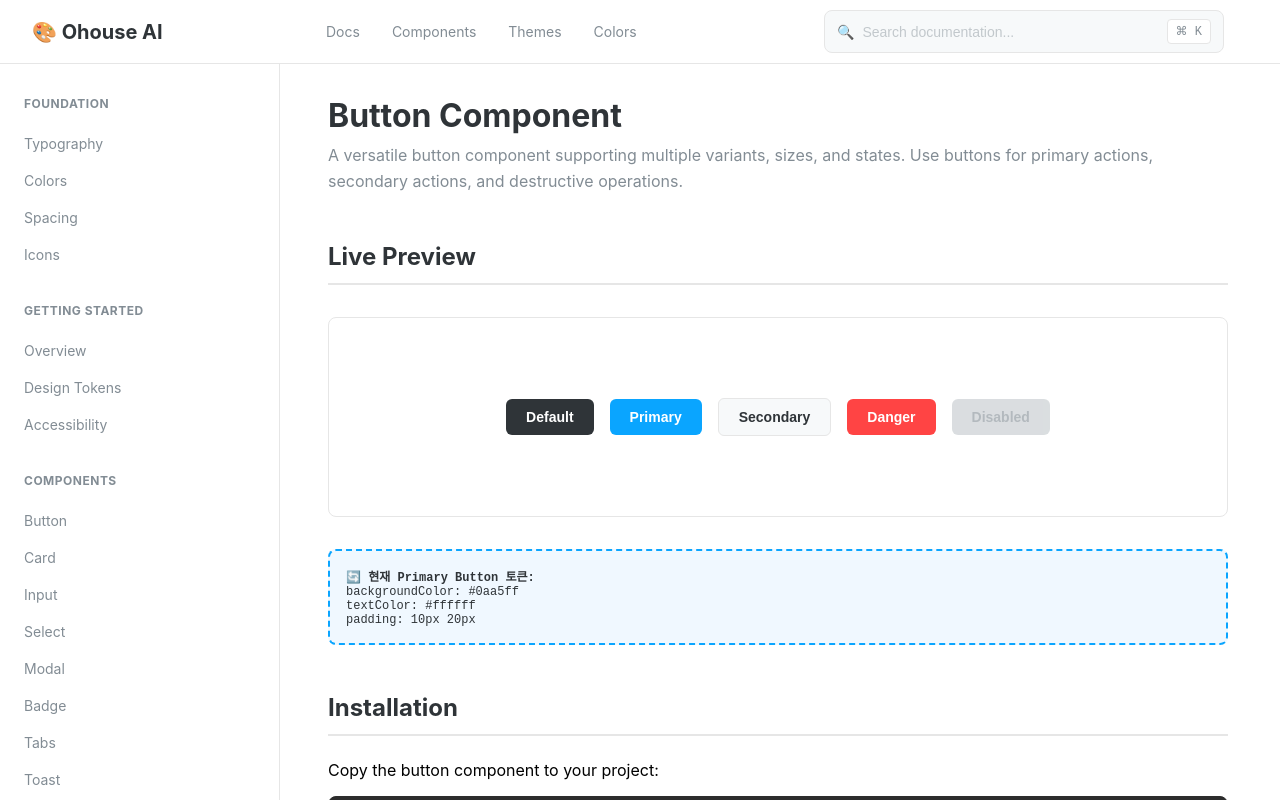
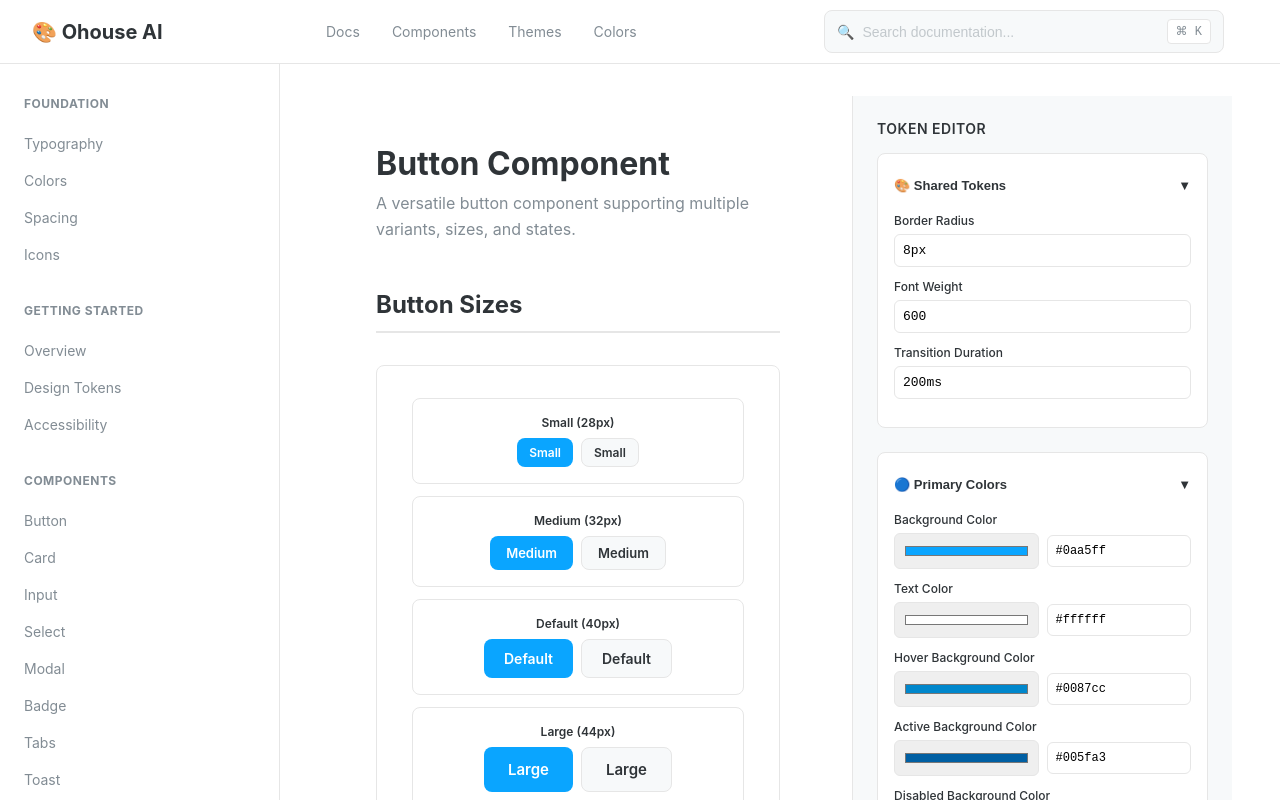
Before and after one commit to ilwonyoon/ohouse_ai_main, a Next.js app in the folder projects/ohouse-ai-app/: page /design-system/components/button in a window 1280 px wide. Built offline with nearby package versions, Linux system fonts and the light colour scheme.

Commit message:
Redesign Button page with right panel editor, shared tokens, and size variants

```diff
--- a/projects/ohouse-ai-app/src/app/design-system/components/button/page.tsx
+++ b/projects/ohouse-ai-app/src/app/design-system/components/button/page.tsx
@@ -4,44 +4,146 @@ import { useState } from 'react';
 import { css } from '@emotion/react';
 import { CodeBlock } from '../CodeBlock';
 import { ComponentPreview } from '../ComponentPreview';
-import { SemanticTokenEditor } from '../SemanticTokenEditor';
 
 export default function ButtonPage() {
-  const [primaryTokens, setPrimaryTokens] = useState({
+  // 모든 버튼이 공유하는 기본 토큰
+  const [sharedTokens, setSharedTokens] = useState({
+    fontWeight: 600,
+    fontFamily: 'Pretendard, -apple-system, BlinkMacSystemFont, sans-serif',
+    transitionDuration: '200ms',
+    borderRadius: '8px',
+  });
+
+  // Primary 버튼 컬러 토큰
+  const [primaryColors, setPrimaryColors] = useState({
     backgroundColor: '#0aa5ff',
     textColor: '#ffffff',
     hoverBackgroundColor: '#0087cc',
-    borderRadius: '6px',
-    padding: '10px 20px',
-    fontSize: '14px',
+    activeBackgroundColor: '#005fa3',
+    disabledBackgroundColor: '#c2c8cc',
+    disabledTextColor: '#828c94',
   });
 
-  const handlePrimaryTokenChange = (tokenKey: string, value: string | number) => {
-    setPrimaryTokens((prev) => ({
-      ...prev,
-      [tokenKey]: value,
-    }));
-  };
-
-  const [secondaryTokens, setSecondaryTokens] = useState({
+  // Secondary 버튼 컬러 토큰
+  const [secondaryColors, setSecondaryColors] = useState({
     backgroundColor: '#f7f9fa',
     textColor: '#2f3438',
     borderColor: '#e6e6e6',
     hoverBackgroundColor: '#f0f8ff',
     hoverTextColor: '#0aa5ff',
-    borderRadius: '6px',
-    padding: '10px 20px',
-    fontSize: '14px',
+    hoverBorderColor: '#0aa5ff',
+    disabledBackgroundColor: '#f5f5f5',
+    disabledTextColor: '#828c94',
+    disabledBorderColor: '#e6e6e6',
   });
 
-  const handleSecondaryTokenChange = (tokenKey: string, value: string | number) => {
-    setSecondaryTokens((prev) => ({
-      ...prev,
-      [tokenKey]: value,
-    }));
-  };
-  const pageStyle = css`
-    max-width: 900px;
+  // 버튼 사이즈 정의
+  const buttonSizes = [
+    { name: 'Small', height: '28px', padding: '6px 12px', fontSize: '12px' },
+    { name: 'Medium', height: '32px', padding: '8px 16px', fontSize: '13px' },
+    { name: 'Default', height: '40px', padding: '10px 20px', fontSize: '14px' },
+    { name: 'Large', height: '44px', padding: '12px 24px', fontSize: '15px' },
+    { name: 'Extra Large', height: '50px', padding: '14px 28px', fontSize: '16px' },
+  ];
+
+  // 레이아웃 스타일
+  const pageContainerStyle = css`
+    display: flex;
+    gap: 24px;
+    height: 100vh;
+  `;
+
+  const mainContentStyle = css`
+    flex: 1;
+    overflow-y: auto;
+    padding: 48px;
+  `;
+
+  const rightPanelStyle = css`
+    width: 380px;
+    background-color: #f7f9fa;
+    border-left: 1px solid #e6e6e6;
+    overflow-y: auto;
+    padding: 24px;
+    position: sticky;
+    top: 0;
+    height: 100vh;
+
+    h3 {
+      margin: 24px 0 16px 0;
+      font-size: 14px;
+      font-weight: 600;
+      color: #2f3438;
+      text-transform: uppercase;
+      letter-spacing: 0.5px;
+    }
+
+    h3:first-child {
+      margin-top: 0;
+    }
+  `;
+
+  const tokenGroupStyle = css`
+    margin-bottom: 24px;
+    padding: 16px;
+    background-color: #ffffff;
+    border-radius: 8px;
+    border: 1px solid #e6e6e6;
+  `;
+
+  const tokenInputGroupStyle = css`
+    margin-bottom: 12px;
+
+    label {
+      display: block;
+      font-size: 12px;
+      font-weight: 500;
+      color: #2f3438;
+      margin-bottom: 6px;
+      text-transform: capitalize;
+    }
+
+    input {
+      width: 100%;
+      padding: 8px;
+      border-radius: 6px;
+      border: 1px solid #e6e6e6;
+      font-size: 13px;
+      font-family: monospace;
+
+      &:focus {
+        outline: none;
+        border-color: #0aa5ff;
+        box-shadow: 0 0 0 3px rgba(10, 165, 255, 0.1);
+      }
+    }
+  `;
+
+  const sizeGridStyle = css`
+    display: grid;
+    grid-template-columns: 1fr;
+    gap: 12px;
+  `;
+
+  const sizeButtonStyle = css`
+    padding: 16px;
+    background-color: #ffffff;
+    border: 1px solid #e6e6e6;
+    border-radius: 8px;
+    text-align: center;
+
+    .label {
+      font-size: 12px;
+      font-weight: 600;
+      color: #2f3438;
+      margin-bottom: 8px;
+    }
+
+    .buttons {
+      display: flex;
+      gap: 8px;
+      justify-content: center;
+    }
   `;
 
   const headingStyle = css`
@@ -102,26 +204,52 @@ export default function ButtonPage() {
     }
   `;
 
-  const buttonExamplesStyle = css`
+  const dropdownStyle = css`
+    margin-bottom: 16px;
+
+    button {
+      width: 100%;
+      padding: 12px;
+      background-color: #ffffff;
+      color: #2f3438;
+      border: 1px solid #e6e6e6;
+      border-radius: 6px;
+      cursor: pointer;
+      font-size: 13px;
+      font-weight: 600;
       display: flex;
-    gap: 12px;
-    flex-wrap: wrap;
+      justify-content: space-between;
       align-items: center;
+      transition: all 0.2s ease;
+
+      &:hover {
+        background-color: #f7f9fa;
+        border-color: #0aa5ff;
+      }
+    }
   `;
 
-  const basicButtonStyle = css`
-    padding: 10px 20px;
-    background-color: #2f3438;
-    color: #ffffff;
+  // 버튼 스타일 생성 함수
+  const createButtonStyle = (
+    backgroundColor: string,
+    textColor: string,
+    hoverBackgroundColor: string,
+    fontSize: string,
+    padding: string
+  ) => css`
+    padding: ${padding};
+    background-color: ${backgroundColor};
+    color: ${textColor};
     border: none;
-    border-radius: 6px;
-    font-size: 14px;
-    font-weight: 600;
+    border-radius: ${sharedTokens.borderRadius};
+    font-size: ${fontSize};
+    font-weight: ${sharedTokens.fontWeight};
+    font-family: ${sharedTokens.fontFamily};
     cursor: pointer;
-    transition: all 200ms ease-out;
+    transition: all ${sharedTokens.transitionDuration} ease-out;
 
     &:hover {
-      background-color: #1a1d21;
+      background-color: ${hoverBackgroundColor};
       box-shadow: 0 2px 8px rgba(0, 0, 0, 0.12);
     }
 
@@ -130,221 +258,63 @@ export default function ButtonPage() {
     }
 
     &:focus-visible {
-      outline: 2px solid #0aa5ff;
+      outline: 2px solid ${backgroundColor};
       outline-offset: 2px;
     }
   `;
 
-  const primaryButtonStyle = css`
-    padding: ${primaryTokens.padding};
-    background-color: ${primaryTokens.backgroundColor};
-    color: ${primaryTokens.textColor};
-    border: none;
-    border-radius: ${primaryTokens.borderRadius};
-    font-size: ${primaryTokens.fontSize};
-    font-weight: 600;
-    cursor: pointer;
-    transition: all 200ms ease-out;
+  const [expandedSections, setExpandedSections] = useState<string[]>(['shared', 'primary']);
 
-    &:hover {
-      background-color: ${primaryTokens.hoverBackgroundColor};
-      box-shadow: 0 2px 8px rgba(10, 165, 255, 0.24);
-    }
-
-    &:active {
-      transform: scale(0.98);
-    }
-
-    &:focus-visible {
-      outline: 2px solid ${primaryTokens.backgroundColor};
-      outline-offset: 2px;
-    }
-  `;
-
-  const secondaryButtonStyle = css`
-    padding: ${secondaryTokens.padding};
-    background-color: ${secondaryTokens.backgroundColor};
-    color: ${secondaryTokens.textColor};
-    border: 1px solid ${secondaryTokens.borderColor};
-    border-radius: ${secondaryTokens.borderRadius};
-    font-size: ${secondaryTokens.fontSize};
-    font-weight: 600;
-    cursor: pointer;
-    transition: all 200ms ease-out;
-
-    &:hover {
-      border-color: ${secondaryTokens.hoverTextColor};
-      color: ${secondaryTokens.hoverTextColor};
-      background-color: ${secondaryTokens.hoverBackgroundColor};
-    }
-
-    &:active {
-      transform: scale(0.98);
-    }
-
-    &:focus-visible {
-      outline: 2px solid ${secondaryTokens.hoverTextColor};
-      outline-offset: 2px;
-    }
-  `;
-
-  const disabledButtonStyle = css`
-    padding: 10px 20px;
-    background-color: #c2c8cc;
-    color: #828c94;
-    border: none;
-    border-radius: 6px;
-    font-size: 14px;
-    font-weight: 600;
-    cursor: not-allowed;
-    opacity: 0.6;
-  `;
-
-  const dangerButtonStyle = css`
-    padding: 10px 20px;
-    background-color: #ff4444;
-    color: #ffffff;
-    border: none;
-    border-radius: 6px;
-    font-size: 14px;
-    font-weight: 600;
-    cursor: pointer;
-    transition: all 200ms ease-out;
-
-    &:hover {
-      background-color: #dd0000;
-    }
-
-    &:active {
-      transform: scale(0.98);
-    }
-
-    &:focus-visible {
-      outline: 2px solid #0aa5ff;
-      outline-offset: 2px;
-    }
-  `;
-
-  const importCode = `import { Button } from '@/components/Button';
-
-export function MyComponent() {
-  return (
-    <Button variant="primary" onClick={() => console.log('Clicked!')}>
-      Click me
-    </Button>
+  const toggleSection = (section: string) => {
+    setExpandedSections((prev) =>
+      prev.includes(section) ? prev.filter((s) => s !== section) : [...prev, section]
     );
-}`;
-
-  const propsCode = `interface ButtonProps extends React.ButtonHTMLAttributes<HTMLButtonElement> {
-  variant?: 'default' | 'primary' | 'secondary' | 'danger';
-  size?: 'sm' | 'md' | 'lg';
-  disabled?: boolean;
-  isLoading?: boolean;
-  children: React.ReactNode;
-}`;
-
-  // 새로운 디버그 패널 스타일
-  const debugPanelStyle = css`
-    margin: 24px 0;
-    padding: 16px;
-    background-color: #f0f8ff;
-    border: 2px dashed #0aa5ff;
-    border-radius: 8px;
-    font-family: monospace;
-    font-size: 12px;
-    color: #2f3438;
-    max-height: 120px;
-    overflow-y: auto;
-  `;
+  };
 
   return (
-    <div css={pageStyle}>
+    <div css={pageContainerStyle}>
+      {/* Main Content */}
+      <div css={mainContentStyle}>
         <h1 css={headingStyle}>Button Component</h1>
         <p css={descriptionStyle}>
           A versatile button component supporting multiple variants, sizes, and states.
-        Use buttons for primary actions, secondary actions, and destructive operations.
         </p>
 
         <div css={sectionStyle}>
-        <h2>Live Preview</h2>
+          <h2>Button Sizes</h2>
           <ComponentPreview>
-          <button css={basicButtonStyle}>Default</button>
-          <button css={primaryButtonStyle}>Primary</button>
-          <button css={secondaryButtonStyle}>Secondary</button>
-          <button css={dangerButtonStyle}>Danger</button>
-          <button css={disabledButtonStyle} disabled>
-            Disabled
+            <div css={sizeGridStyle}>
+              {buttonSizes.map((size) => (
+                <div key={size.name} css={sizeButtonStyle}>
+                  <div className="label">{size.name} ({size.height})</div>
+                  <div className="buttons">
+                    <button css={createButtonStyle(primaryColors.backgroundColor, primaryColors.textColor, primaryColors.hoverBackgroundColor, size.fontSize, size.padding)}>
+                      {size.name}
                     </button>
+                    <button css={createButtonStyle(secondaryColors.backgroundColor, secondaryColors.textColor, secondaryColors.hoverBackgroundColor, size.fontSize, size.padding)} style={{ border: `1px solid ${secondaryColors.borderColor}` }}>
+                      {size.name}
+                    </button>
+                  </div>
+                </div>
+              ))}
+            </div>
           </ComponentPreview>
-
-        {/* 실시간 업데이트 모니터링 */}
-        <div css={debugPanelStyle}>
-          <div><strong>🔄 현재 Primary Button 토큰:</strong></div>
-          <div>backgroundColor: {primaryTokens.backgroundColor}</div>
-          <div>textColor: {primaryTokens.textColor}</div>
-          <div>padding: {primaryTokens.padding}</div>
-        </div>
         </div>
 
         <div css={sectionStyle}>
           <h2>Installation</h2>
           <p>Copy the button component to your project:</p>
-        <CodeBlock
-          code={`cp components/button.tsx your-project/src/components/Button.tsx`}
-          language="bash"
-        />
-      </div>
-
-      <div css={sectionStyle}>
-        <h2>Usage</h2>
-        <CodeBlock code={importCode} language="typescript" />
-      </div>
-
-      <div css={sectionStyle}>
-        <h2>Examples</h2>
-        <h3 css={css`margin: 24px 0 16px 0; font-size: 18px; font-weight: 600; color: #2f3438;`}>
-          Variants
-        </h3>
-        <ComponentPreview description="Different button variants for different use cases">
-          <div css={buttonExamplesStyle}>
-            <button css={basicButtonStyle}>Default</button>
-            <button css={primaryButtonStyle}>Primary</button>
-            <button css={secondaryButtonStyle}>Secondary</button>
-            <button css={dangerButtonStyle}>Danger</button>
-          </div>
-        </ComponentPreview>
-
-        <SemanticTokenEditor
-          componentName="Primary Button"
-          tokens={primaryTokens}
-          onTokenChange={handlePrimaryTokenChange}
-        />
-
-        <SemanticTokenEditor
-          componentName="Secondary Button"
-          tokens={secondaryTokens}
-          onTokenChange={handleSecondaryTokenChange}
-        />
-
-        <h3 css={css`margin: 32px 0 16px 0; font-size: 18px; font-weight: 600; color: #2f3438;`}>
-          States
-        </h3>
-        <ComponentPreview description="Different button states including disabled">
-          <div css={buttonExamplesStyle}>
-            <button css={basicButtonStyle}>Hover me</button>
-            <button css={basicButtonStyle} disabled>
-              Disabled
-            </button>
-            <button css={css`${basicButtonStyle}; opacity: 0.6;`}>Loading...</button>
-          </div>
-        </ComponentPreview>
+          <CodeBlock code={`cp components/button.tsx your-project/src/components/Button.tsx`} language="bash" />
         </div>
 
         <div css={sectionStyle}>
           <h2>API Reference</h2>
-        <h3 css={css`margin: 24px 0 16px 0; font-size: 16px; font-weight: 600; color: #2f3438;`}>
-          Props
-        </h3>
+          <details css={dropdownStyle}>
+            <summary style={{ cursor: 'pointer', fontWeight: 600, fontSize: '13px' }}>
+              📋 Props & Type Definitions
+            </summary>
+            <div style={{ marginTop: '12px' }}>
+              <h3 style={{ margin: '0 0 12px 0', fontSize: '13px' }}>Props</h3>
               <table css={propsTableStyle}>
                 <thead>
                   <tr>
@@ -357,117 +327,215 @@ export function MyComponent() {
                 <tbody>
                   <tr>
                     <td>variant</td>
-              <td>
-                <code>'default' | 'primary' | 'secondary' | 'danger'</code>
-              </td>
-              <td>'default'</td>
-              <td>Visual style variant of the button</td>
+                    <td><code>'primary' | 'secondary'</code></td>
+                    <td>'primary'</td>
+                    <td>Visual style variant</td>
                   </tr>
                   <tr>
                     <td>size</td>
-              <td>
-                <code>'sm' | 'md' | 'lg'</code>
-              </td>
+                    <td><code>'sm' | 'md' | 'lg'</code></td>
                     <td>'md'</td>
                     <td>Button size</td>
                   </tr>
                   <tr>
                     <td>disabled</td>
-              <td>
-                <code>boolean</code>
-              </td>
+                    <td><code>boolean</code></td>
                     <td>false</td>
-              <td>Whether the button is disabled</td>
-            </tr>
-            <tr>
-              <td>isLoading</td>
-              <td>
-                <code>boolean</code>
-              </td>
-              <td>false</td>
-              <td>Show loading state</td>
-            </tr>
-            <tr>
-              <td>onClick</td>
-              <td>
-                <code>() =&gt; void</code>
-              </td>
-              <td>-</td>
-              <td>Click handler function</td>
+                    <td>Disabled state</td>
                   </tr>
                 </tbody>
               </table>
+            </div>
+          </details>
 
-        <h3 css={css`margin: 24px 0 16px 0; font-size: 16px; font-weight: 600; color: #2f3438;`}>
-          Type Definitions
-        </h3>
-        <CodeBlock code={propsCode} language="typescript" />
+          <details css={dropdownStyle}>
+            <summary style={{ cursor: 'pointer', fontWeight: 600, fontSize: '13px' }}>
+              ♿ Accessibility
+            </summary>
+            <ul style={{ margin: '12px 0 0 0', paddingLeft: '20px', fontSize: '13px', color: '#2f3438', lineHeight: 1.8 }}>
+              <li>Focus indicators with 2px cyan outline</li>
+              <li>Disabled buttons with reduced opacity</li>
+              <li>Keyboard activation support</li>
+              <li>WCAG AA color contrast compliance</li>
+            </ul>
+          </details>
+
+          <details css={dropdownStyle}>
+            <summary style={{ cursor: 'pointer', fontWeight: 600, fontSize: '13px' }}>
+              💡 Best Practices
+            </summary>
+            <ul style={{ margin: '12px 0 0 0', paddingLeft: '20px', fontSize: '13px', color: '#2f3438', lineHeight: 1.8 }}>
+              <li><strong>Primary:</strong> Main call-to-action</li>
+              <li><strong>Secondary:</strong> Less important actions</li>
+              <li><strong>Disabled:</strong> Only when necessary</li>
+            </ul>
+          </details>
+        </div>
       </div>
 
-      <div css={sectionStyle}>
-        <h2>Accessibility</h2>
-        <ul
-          css={css`
-            margin: 0;
-            padding-left: 20px;
-            color: #2f3438;
-            line-height: 1.8;
+      {/* Right Panel Editor */}
+      <div css={rightPanelStyle}>
+        <h3>Token Editor</h3>
 
-            li {
-              margin-bottom: 12px;
+        {/* Shared Tokens */}
+        <div css={tokenGroupStyle}>
+          <button
+            onClick={() => toggleSection('shared')}
+            style={{
+              width: '100%',
+              background: 'none',
+              border: 'none',
+              padding: '8px 0',
+              cursor: 'pointer',
+              display: 'flex',
+              justifyContent: 'space-between',
+              alignItems: 'center',
+              fontSize: '13px',
+              fontWeight: '600',
+              color: '#2f3438',
+            }}
+          >
+            <span>🎨 Shared Tokens</span>
+            <span>{expandedSections.includes('shared') ? '▼' : '▶'}</span>
+          </button>
+
+          {expandedSections.includes('shared') && (
+            <div style={{ marginTop: '12px' }}>
+              <div css={tokenInputGroupStyle}>
+                <label>Border Radius</label>
+                <input
+                  type="text"
+                  value={sharedTokens.borderRadius}
+                  onChange={(e) =>
+                    setSharedTokens({ ...sharedTokens, borderRadius: e.target.value })
                   }
-
-            code {
-              background-color: #f7f9fa;
-              padding: 2px 6px;
-              border-radius: 4px;
-              font-family: monospace;
-              color: #0aa5ff;
+                />
+              </div>
+              <div css={tokenInputGroupStyle}>
+                <label>Font Weight</label>
+                <input
+                  type="text"
+                  value={sharedTokens.fontWeight}
+                  onChange={(e) =>
+                    setSharedTokens({ ...sharedTokens, fontWeight: parseInt(e.target.value) || 600 })
                   }
-          `}
-        >
-          <li>All buttons have visible focus indicators with 2px cyan outline</li>
-          <li>Disabled buttons have reduced opacity and disabled attribute set</li>
-          <li>Buttons support keyboard activation via Enter and Space keys</li>
-          <li>Loading state should use aria-busy attribute</li>
-          <li>Icon-only buttons should have aria-label</li>
-          <li>Color contrast ratios meet WCAG AA standards (4.5:1)</li>
-        </ul>
+                />
+              </div>
+              <div css={tokenInputGroupStyle}>
+                <label>Transition Duration</label>
+                <input
+                  type="text"
+                  value={sharedTokens.transitionDuration}
+                  onChange={(e) =>
+                    setSharedTokens({ ...sharedTokens, transitionDuration: e.target.value })
+                  }
+                />
+              </div>
+            </div>
+          )}
         </div>
 
-      <div css={sectionStyle}>
-        <h2>Best Practices</h2>
-        <ul
-          css={css`
-            margin: 0;
-            padding-left: 20px;
-            color: #2f3438;
-            line-height: 1.8;
+        {/* Primary Colors */}
+        <div css={tokenGroupStyle}>
+          <button
+            onClick={() => toggleSection('primary')}
+            style={{
+              width: '100%',
+              background: 'none',
+              border: 'none',
+              padding: '8px 0',
+              cursor: 'pointer',
+              display: 'flex',
+              justifyContent: 'space-between',
+              alignItems: 'center',
+              fontSize: '13px',
+              fontWeight: '600',
+              color: '#2f3438',
+            }}
+          >
+            <span>🔵 Primary Colors</span>
+            <span>{expandedSections.includes('primary') ? '▼' : '▶'}</span>
+          </button>
 
-            li {
-              margin-bottom: 12px;
+          {expandedSections.includes('primary') && (
+            <div style={{ marginTop: '12px' }}>
+              {Object.entries(primaryColors).map(([key, value]) => (
+                <div key={key} css={tokenInputGroupStyle}>
+                  <label>{key.replace(/([A-Z])/g, ' $1').trim()}</label>
+                  <div style={{ display: 'flex', gap: '8px', alignItems: 'center' }}>
+                    <input
+                      type="color"
+                      value={value}
+                      onChange={(e) =>
+                        setPrimaryColors({ ...primaryColors, [key]: e.target.value })
                       }
-          `}
+                      style={{ flex: 1, height: '36px', borderRadius: '6px', border: '1px solid #e6e6e6', cursor: 'pointer' }}
+                    />
+                    <input
+                      type="text"
+                      value={value}
+                      onChange={(e) =>
+                        setPrimaryColors({ ...primaryColors, [key]: e.target.value })
+                      }
+                      style={{ flex: 1, padding: '8px', borderRadius: '6px', border: '1px solid #e6e6e6', fontSize: '12px', fontFamily: 'monospace' }}
+                    />
+                  </div>
+                </div>
+              ))}
+            </div>
+          )}
+        </div>
+
+        {/* Secondary Colors */}
+        <div css={tokenGroupStyle}>
+          <button
+            onClick={() => toggleSection('secondary')}
+            style={{
+              width: '100%',
+              background: 'none',
+              border: 'none',
+              padding: '8px 0',
+              cursor: 'pointer',
+              display: 'flex',
+              justifyContent: 'space-between',
+              alignItems: 'center',
+              fontSize: '13px',
+              fontWeight: '600',
+              color: '#2f3438',
+            }}
           >
-          <li>
-            <strong>Primary actions:</strong> Use primary variant (blue) for the main call-to-action
-          </li>
-          <li>
-            <strong>Secondary actions:</strong> Use secondary variant (outlined) for less important
-            actions
-          </li>
-          <li>
-            <strong>Destructive actions:</strong> Use danger variant (red) for delete/remove
-            operations
-          </li>
-          <li>
-            <strong>Loading states:</strong> Use isLoading prop to indicate async operations
-          </li>
-          <li>
-            <strong>Disabled states:</strong> Only disable buttons when truly necessary to reduce
-            user confusion
-          </li>
-        </ul>
+            <span>⚪ Secondary Colors</span>
+            <span>{expandedSections.includes('secondary') ? '▼' : '▶'}</span>
+          </button>
+
+          {expandedSections.includes('secondary') && (
+            <div style={{ marginTop: '12px' }}>
+              {Object.entries(secondaryColors).map(([key, value]) => (
+                <div key={key} css={tokenInputGroupStyle}>
+                  <label>{key.replace(/([A-Z])/g, ' $1').trim()}</label>
+                  <div style={{ display: 'flex', gap: '8px', alignItems: 'center' }}>
+                    <input
+                      type="color"
+                      value={value}
+                      onChange={(e) =>
+                        setSecondaryColors({ ...secondaryColors, [key]: e.target.value })
+                      }
+                      style={{ flex: 1, height: '36px', borderRadius: '6px', border: '1px solid #e6e6e6', cursor: 'pointer' }}
+                    />
+                    <input
+                      type="text"
+                      value={value}
+                      onChange={(e) =>
+                        setSecondaryColors({ ...secondaryColors, [key]: e.target.value })
+                      }
+                      style={{ flex: 1, padding: '8px', borderRadius: '6px', border: '1px solid #e6e6e6', fontSize: '12px', fontFamily: 'monospace' }}
+                    />
+                  </div>
+                </div>
+              ))}
+            </div>
+          )}
+        </div>
       </div>
     </div>
   );
```
Lines whose indentation alone changed are shown as unchanged.
